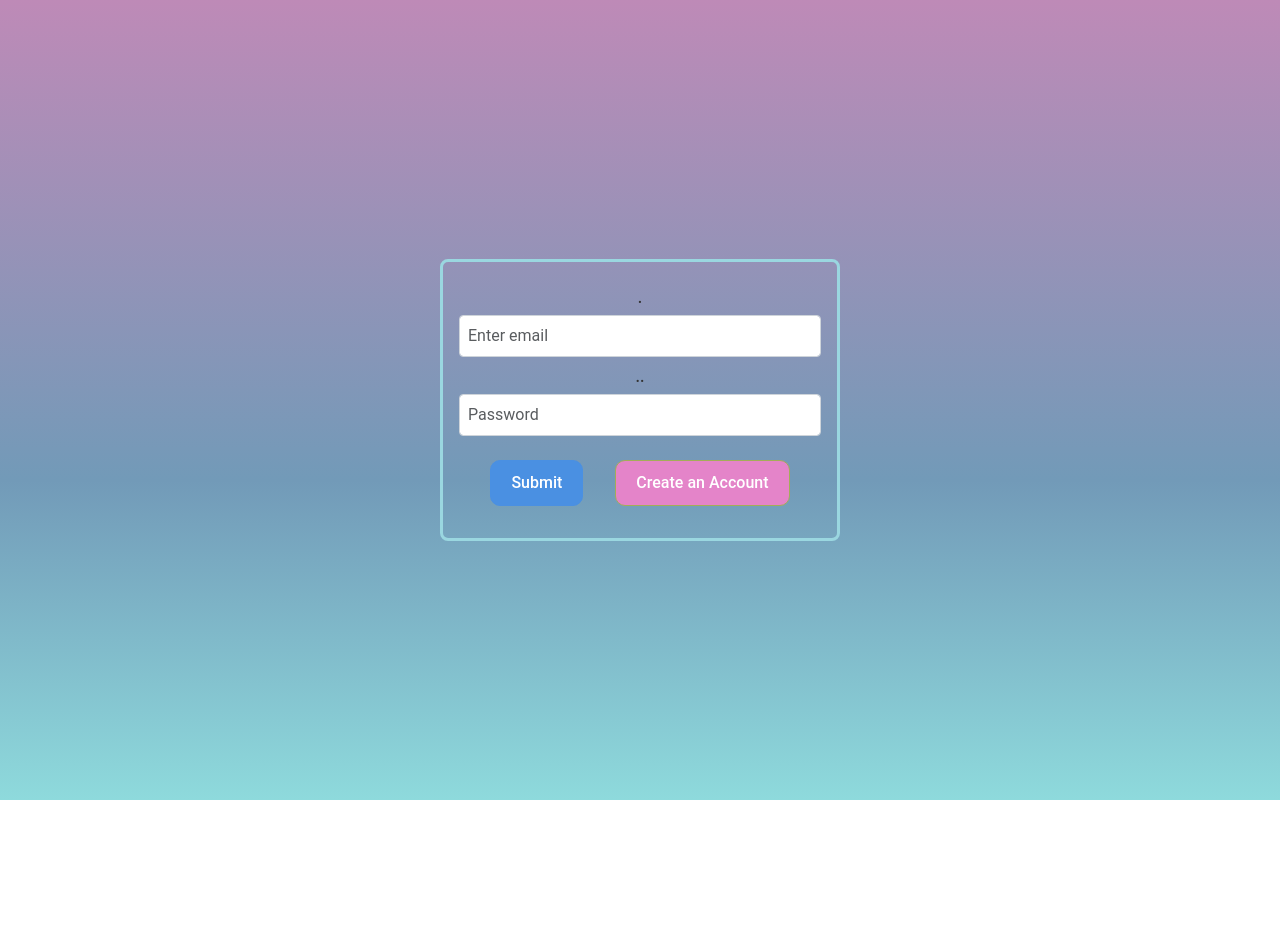
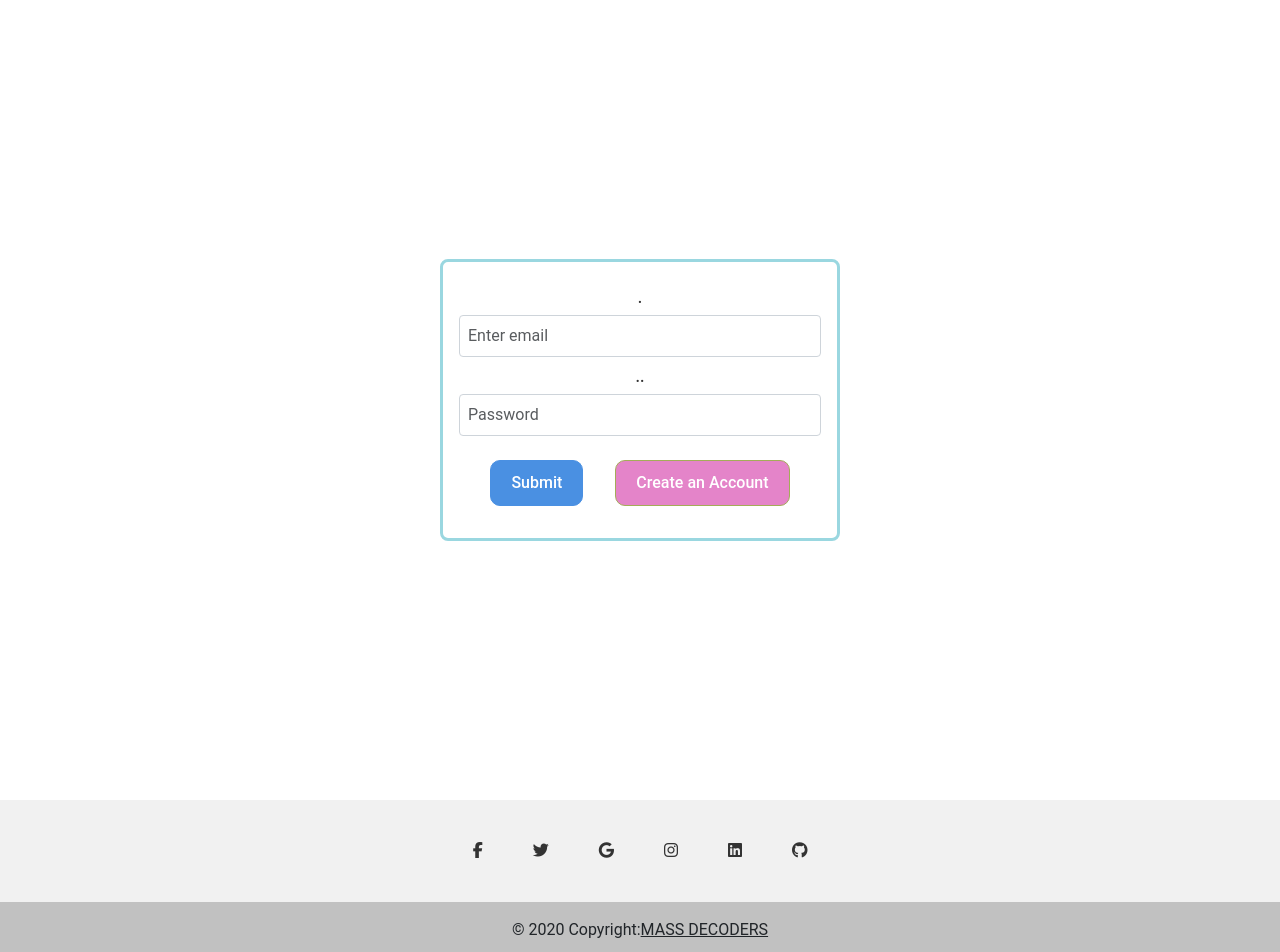
Before and after one commit to ShreyanshRaj22/MassDecoder, a React (Create React App) app: page /login in a window 1280 px wide. Shown: the top 952 px of the page. Before the commit the page ends 800 px from the top, so only its background shows below. Built offline with nearby package versions, Linux system fonts and the light colour scheme.

Commit message:
Footer_Added

```diff
--- a/package.json
+++ b/package.json
@@ -8,6 +8,7 @@
     "@testing-library/user-event": "^13.5.0",
     "axios": "^1.6.8",
     "bootstrap-icons": "^1.11.3",
+    "mdb-react-ui-kit": "^8.0.0",
     "react": "^18.2.0",
     "react-dom": "^18.2.0",
     "react-router-dom": "^6.22.3",
--- a/src/App.js
+++ b/src/App.js
@@ -7,14 +7,17 @@ import {
 import Home from "./screens/Home"
 import Login from "./screens/Login"
 import Signup from "./screens/Signup"
+// import Footer from './screens/Footer';
 function App() {
   return (
     <div className="App">
       <Router>
         <Routes>
+        <Route exact path="/login" element={<Login />}></Route>
+          <Route exact path="/signup" element={<Signup />}></Route>
           <Route exact path="/" element={<Home />}></Route>
-          <Route exact path="/login" element={<Login />}></Route>
-          <Route exact path="/signup" element={<Signup />}></Route>
+          {/* <Route exact path="/footer" element={<Footer />}></Route> */}
+
         </Routes>
       </Router>
     </div>
--- /dev/null
+++ b/src/screens/Footer.js
@@ -0,0 +1,111 @@
+// import React from 'react'
+
+// const Footer = () => {
+//   return (
+//     <div>
+//       Footer
+//     </div>
+//   )
+// }
+
+// export default Footer
+import React from 'react';
+import {
+  MDBFooter,
+  MDBContainer,
+  MDBCol,
+  MDBRow,
+  MDBIcon,
+  MDBBtn
+} from 'mdb-react-ui-kit';
+
+const Footer = () => {
+  return (
+    <MDBFooter className='text-center text-white' style={{ backgroundColor: '#f1f1f1' }}>
+      <MDBContainer className='pt-4'>
+        <section className='mb-4'>
+          <MDBBtn
+            rippleColor="dark"
+            color='link'
+            floating
+            size="lg"
+            className='text-dark m-1'
+            href='#!'
+            role='button'
+          >
+            <MDBIcon fab className='fab fa-facebook-f' />
+          </MDBBtn>
+
+          <MDBBtn
+            rippleColor="dark"
+            color='link'
+            floating
+            size="lg"
+            className='text-dark m-1'
+            href='#!'
+            role='button'
+          >
+            <MDBIcon fab className='fa-twitter' />
+          </MDBBtn>
+
+          <MDBBtn
+            rippleColor="dark"
+            color='link'
+            floating
+            size="lg"
+            className='text-dark m-1'
+            href='#!'
+            role='button'
+          >
+            <MDBIcon fab className='fa-google' />
+          </MDBBtn>
+
+          <MDBBtn
+            rippleColor="dark"
+            color='link'
+            floating
+            size="lg"
+            className='text-dark m-1'
+            href='#!'
+            role='button'
+          >
+            <MDBIcon fab className='fa-instagram' href='https://instagram.com'/>
+          </MDBBtn>
+
+          <MDBBtn
+            rippleColor="dark"
+            color='link'
+            floating
+            size="lg"
+            className='text-dark m-1'
+            href='#!'
+            role='button'
+          >
+            <MDBIcon fab className='fa-linkedin' href='https://www.facebook.com' />
+          </MDBBtn>
+
+          <MDBBtn
+            rippleColor="dark"
+            color='link'
+            floating
+            size="lg"
+            className='text-dark m-1'
+            href='#!'
+            role='button'
+          >
+            <MDBIcon fab className='fa-github' href='https://github.com/' />
+          </MDBBtn>
+        </section>
+      </MDBContainer>
+
+      <div className='text-center text-dark p-3' style={{ backgroundColor: 'rgba(0, 0, 0, 0.2)' }}>
+        © 2020 Copyright:
+        <a className='text-dark' href='https://mdbootstrap.com/'>
+          MASS DECODERS
+        </a>
+      </div>
+    </MDBFooter>
+  );
+};
+
+export default Footer;
--- a/src/screens/Home.js
+++ b/src/screens/Home.js
@@ -136,7 +136,7 @@ const Home = () => {
               onClick={toggleUploadOverlay}
             />{" "}
             {/* New icon */}
-          </div>
+          </div>z
           <input
             style={inputStyles}
             type="text"
--- a/src/screens/Login.js
+++ b/src/screens/Login.js
@@ -1,48 +1,44 @@
-import React from "react";
-import { useState } from "react";
-import { Link, useNavigate } from "react-router-dom";
-import "./Login.css";
+
+import React from 'react';
+import { useState } from 'react';
+import { Link, useNavigate } from 'react-router-dom';
+import './Login.css';
+import Footer from './Footer';
+
 const Login = () => {
-    const [credentials, setcredentials] = useState({
-        email: "",
-        password: "",
-    });
+  const [credentials, setcredentials] = useState({ email: '', password: '' });
   let navigate = useNavigate();
+
   const handleSubmit = async (e) => {
     e.preventDefault();
-        const response = await fetch("http://localhost:5000/api/loginuser", {
-            method: "POST",
+    const response = await fetch('http://localhost:5000/api/loginuser', {
+      method: 'POST',
       headers: {
-                "Content-Type": "application/json",
+        'Content-Type': 'application/json'
       },
-            body: JSON.stringify({
-                password: credentials.password,
-                email: credentials.email,
-            }),
+      body: JSON.stringify({ password: credentials.password, email: credentials.email })
     });
-
     const json = await response.json();
     console.log(json);
     if (!json.success) {
-            alert("Enter Valid Credentials");
+      alert('Enter Valid Credentials');
     }
     if (json.success) {
-            localStorage.setItem("userEmail", credentials.email);
-            localStorage.setItem("authToken", json.authToken);
-            console.log(localStorage.getItem("authToken"));
-            navigate("/");
+      localStorage.setItem('userEmail', credentials.email);
+      localStorage.setItem('authToken', json.authToken);
+      console.log(localStorage.getItem('authToken'));
+      navigate('/');
     }
   };
+
   const onChange = (event) => {
     setcredentials({ ...credentials, [event.target.name]: event.target.value });
   };
 
   return (
+    <div>
       <div className="d-flex justify-content-center align-items-center vh-100">
-            <form
-                onSubmit={handleSubmit}
-                className="border border-3 p-3 border-danger rounded-3"
-            >
+        <form onSubmit={handleSubmit} className="border border-3 p-3 border-danger rounded-3">
           <div className="form-group my-2">
             <label>.</label>
             <input
@@ -78,6 +74,9 @@ const Login = () => {
           </div>
         </form>
       </div>
+
+      <Footer />
+    </div>
   );
 };
 
--- a/src/screens/Signup.css
+++ b/src/screens/Signup.css
@@ -4,11 +4,18 @@
     color: #333;
   }
 
+  /* body {
+    margin: 0;
+    padding: 0;
+    background: linear-gradient(0deg, #8edadc, #729ab8 40%, #be8ab7);
+  } */
   body {
     margin: 0;
     padding: 0;
-    background: linear-gradient(0deg, #8edadc, #729ab8 40%, #be8ab7);
-  }
+    /* background-image: url('https://vastphotos.com/files/uploads/social/good-morning-new-york.jpg');
+    background-size: cover;
+    background-position: center; */
+}
 
   .signup-container {
     display: flex;
@@ -18,6 +25,7 @@
     background: linear-gradient(to right, #d9abd2, #8E54E9);
     animation: backgroundGradient 10s ease infinite;
   }
+
 
   @keyframes backgroundGradient {
     0% {
--- a/src/screens/Signup.js
+++ b/src/screens/Signup.js
@@ -1,47 +1,42 @@
-import React from "react";
-import { useState } from "react";
-import { useNavigate, Link } from "react-router-dom";
-import "./Signup.css";
+
+import React from 'react';
+import { useState } from 'react';
+import { useNavigate, Link } from 'react-router-dom';
+import './Signup.css';
+import Footer from './Footer'; // Import the Footer component
+
 const Signup = () => {
-    const [credentials, setcredentials] = useState({
-        name: "",
-        email: "",
-        password: "",
-    });
+  const [credentials, setcredentials] = useState({ name: '', email: '', password: '' });
   let navigate = useNavigate();
+
   const handleSubmit = async (e) => {
     e.preventDefault();
-        const response = await fetch("http://localhost:5000/api/createuser", {
-            method: "POST",
+    const response = await fetch('http://localhost:5000/api/createuser', {
+      method: 'POST',
       headers: {
-                "Content-Type": "application/json",
+        'Content-Type': 'application/json'
       },
-            body: JSON.stringify({
-                name: credentials.name,
-                password: credentials.password,
-                email: credentials.email,
-            }),
+      body: JSON.stringify({ name: credentials.name, password: credentials.password, email: credentials.email })
     });
-
     const json = await response.json();
     console.log(json);
     if (!json.success) {
-            alert("Enter Valid Credentials");
+      alert('Enter Valid Credentials');
     } else {
-            navigate("/login");
+      navigate('/login');
     }
   };
+
   const onChange = (event) => {
     setcredentials({ ...credentials, [event.target.name]: event.target.value });
   };
+
   return (
+    <div>
       <div className="d-flex justify-content-center align-items-center vh-100">
-            <form
-                onSubmit={handleSubmit}
-                className="border border-3 p-3 border-info rounded-3"
-            >
+        <form onSubmit={handleSubmit} className="border border-3 p-3 border-info rounded-3">
           <div className="form-group my-2">
-                    <label>  . </label>
+            <label> . </label>
             <input
               type="text"
               name="name"
@@ -87,6 +82,9 @@ const Signup = () => {
           </div>
         </form>
       </div>
+
+      <Footer /> {/* Render the Footer component */}
+    </div>
   );
 };
 
```
Also changed, not shown: src/screens/search.js (+5 -3 lines), 1 other file (tests, documents, lock files or other folders). Lines whose indentation alone changed are shown as unchanged.
